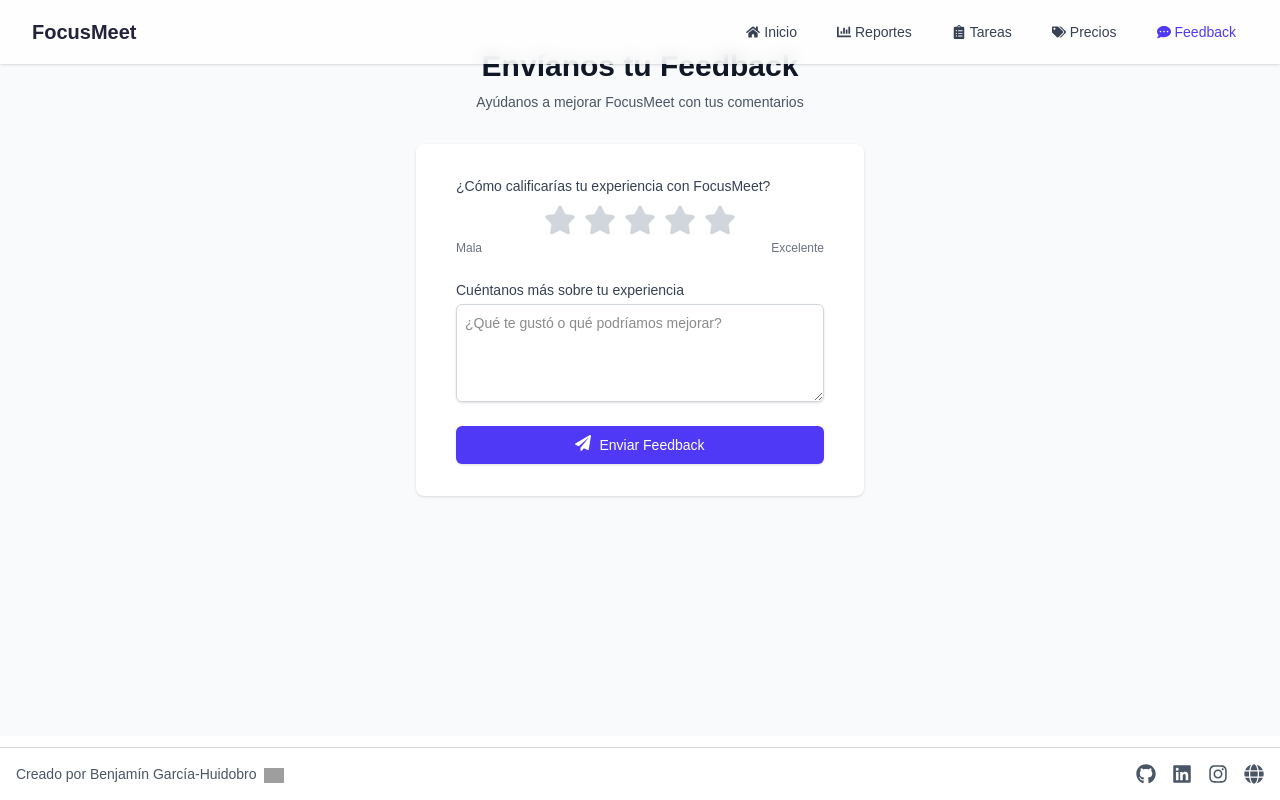
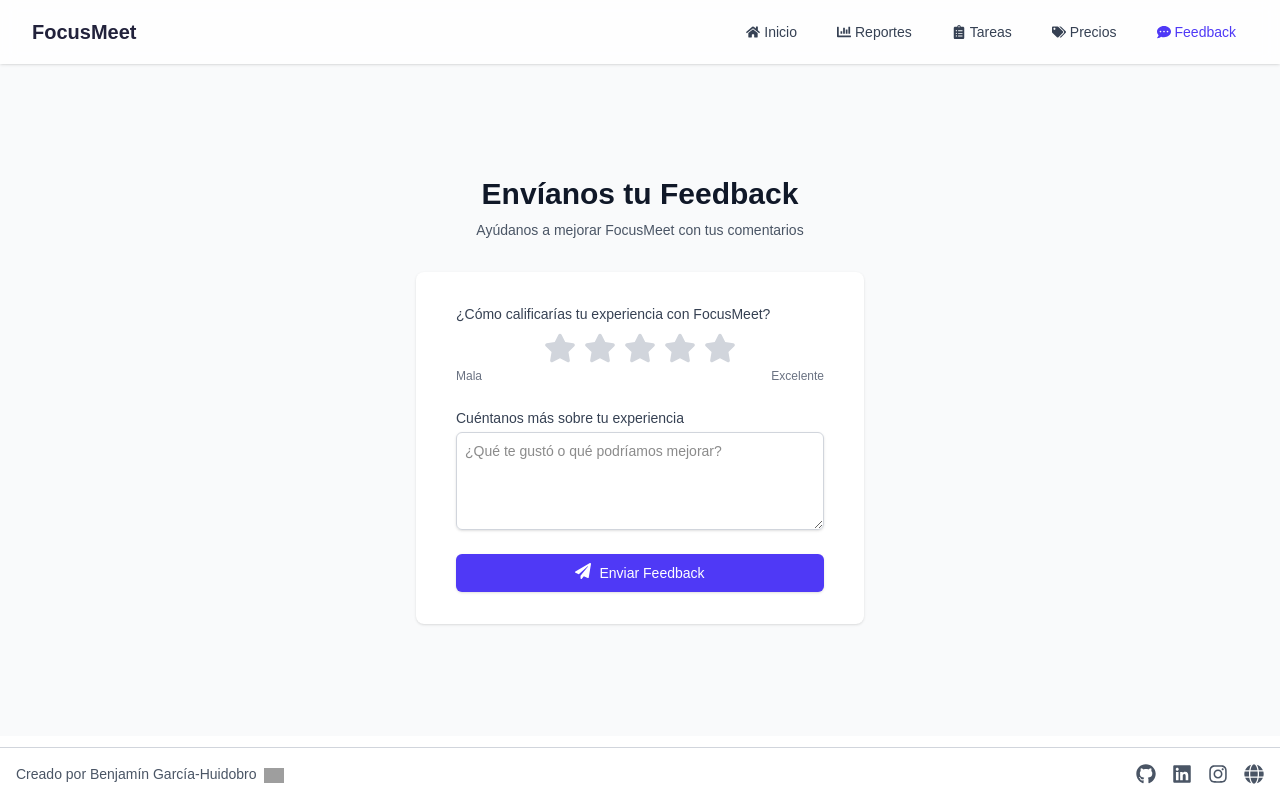
Before and after one commit to benjaghv/focusmeet, a Next.js app: page /feedback in a window 1280 px wide. Built offline with nearby package versions, Linux system fonts and the light colour scheme; grey boxes are pictures that could not be loaded.

Commit message:
fix feedback ui

```diff
--- a/src/app/feedback/page.tsx
+++ b/src/app/feedback/page.tsx
@@ -34,7 +34,7 @@
 
   if (isSubmitted) {
     return (
-      <div className="min-h-[calc(100vh-4rem)] flex items-center justify-center bg-gray-50 py-24 px-4 sm:px-6 lg:px-8">
+      <div className="min-h-[calc(100vh-4rem)] flex items-center justify-center bg-gray-50 py-12 px-4 sm:px-6 lg:px-8">
         <div className="max-w-md w-full space-y-8 text-center">
           <div className="bg-white p-8 rounded-lg shadow-md">
             <div className="mx-auto flex items-center justify-center h-12 w-12 rounded-full bg-green-100">
@@ -58,7 +58,7 @@
     <div className="min-h-[calc(100vh-4rem)] bg-gray-50 py-12 px-4 sm:px-6 lg:px-8">
       <div className="max-w-md mx-auto">
         <div className="text-center mb-8">
-          <h1 className="text-3xl font-extrabold text-gray-900">Envíanos tu Feedback</h1>
+          <h1 className="text-3xl mt-32 font-extrabold text-gray-900">Envíanos tu Feedback</h1>
           <p className="mt-2 text-sm text-gray-600">
             Ayúdanos a mejorar FocusMeet con tus comentarios
           </p>
```
